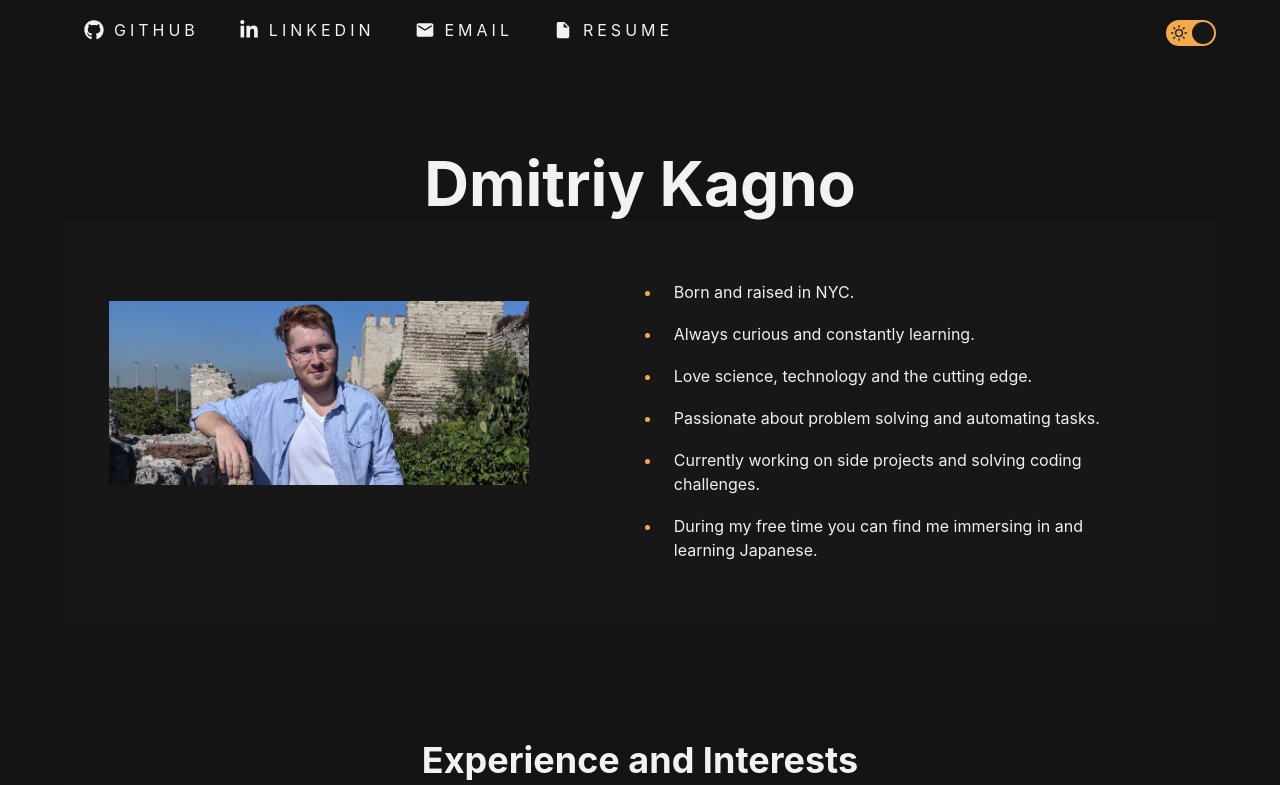
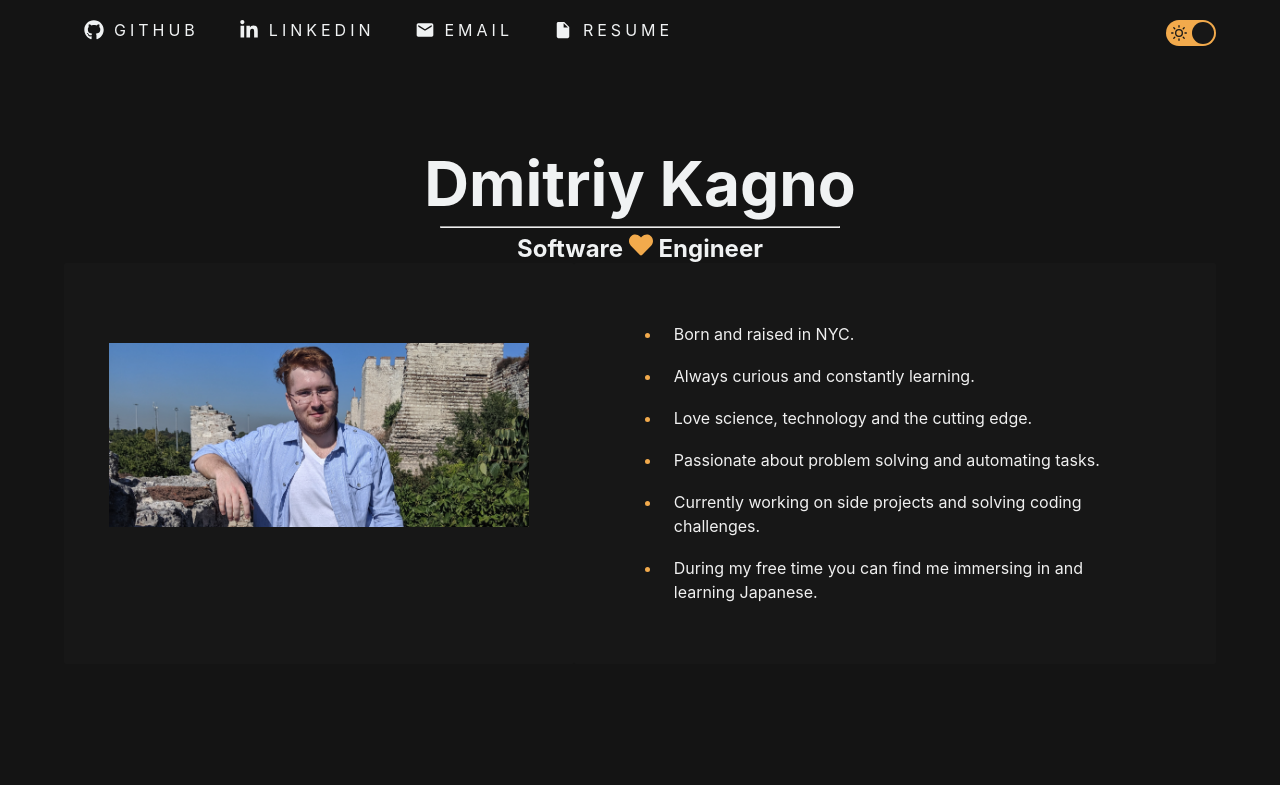
Before and after one commit to OrangeRed/OrangeRed, a React (Create React App) app: page / in a window 1280 px wide. Shown: the top 785 px of the page. Built offline with nearby package versions, Linux system fonts and the light colour scheme.

Commit message:
minor styling changes

```diff
--- a/src/Data.js
+++ b/src/Data.js
@@ -29,7 +29,7 @@ export const about = {
   title: "Dmitriy Kagno",
   image: {
       source: './images/profile.jpg',
-      description: 'avatar'
+      description: 'profile'
   },
   description: [
     'Born and raised in NYC.',
--- a/src/components/about/About.js
+++ b/src/components/about/About.js
@@ -1,6 +1,7 @@
 import React from 'react';
 import PropTypes from 'prop-types';
 import { StyledAbout } from './About.styled';
+import { FaHeart } from 'react-icons/fa';
 
 const About = ({
   about,
@@ -11,6 +12,8 @@ const About = ({
   return (
     <StyledAbout device={device} {...props}>
       <h1>{about.title}</h1>
+      <hr></hr>
+      <h3>Software <><FaHeart className='heart'/></> Engineer</h3>
       <div className='test-box'>
       <div className="box-section image-container">
         <img
@@ -22,7 +25,6 @@ const About = ({
       <div className="info-grid">
         <div className="box-section grid-column">
           <div>
-            {/* <h4>About me:</h4> */}
             <ul>
               {about.description.map(element =>
                 <li> <span> {element} </span> </li>
--- a/src/styles/GlobalStyles.js
+++ b/src/styles/GlobalStyles.js
@@ -18,6 +18,7 @@ export const GlobalStyles = createGlobalStyle`
   h1 {
     color: ${({ theme }) => theme.title};
     font-size: 62px;
+    padding-bottom: 5px;
     text-align: center;
     position: relative;
     z-index: 2;
@@ -29,12 +30,28 @@ export const GlobalStyles = createGlobalStyle`
     position: relative;
     z-index: 2;
   }
+  h3 {
+    color: ${({ theme }) => theme.title};
+    font-size: 24px;
+    padding-top: 5px;
+    text-align: center;
+    position: relative;
+    z-index: 2;
+  }
   h4 {
     color: ${({ theme }) => theme.accent};
     font-size: 18px;
     padding-bottom: 10px;
     position: relative;
     z-index: 2;
+  }
+  hr {
+    width: 400px;
+    margin: auto;
+    z-index: 2;
+  }
+  .heart {
+    color: ${({ theme }) => theme.accent};
   }
   p {
     font-size: 16px;
```
